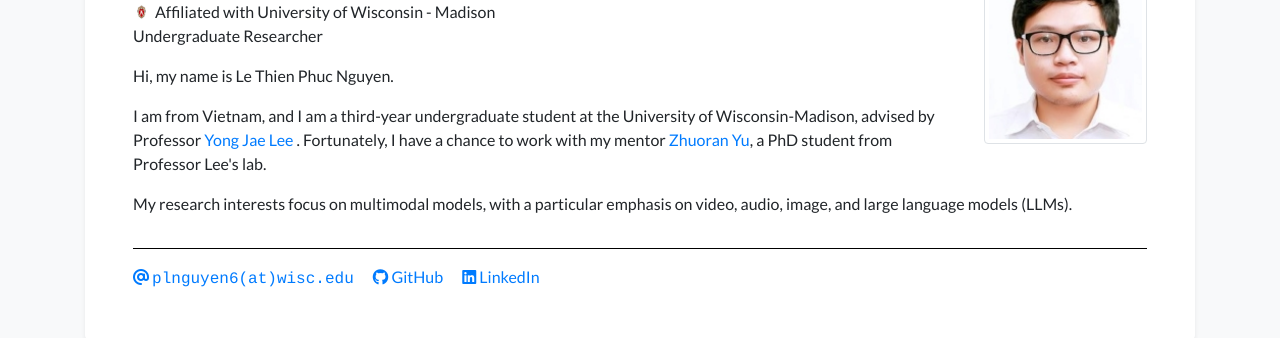
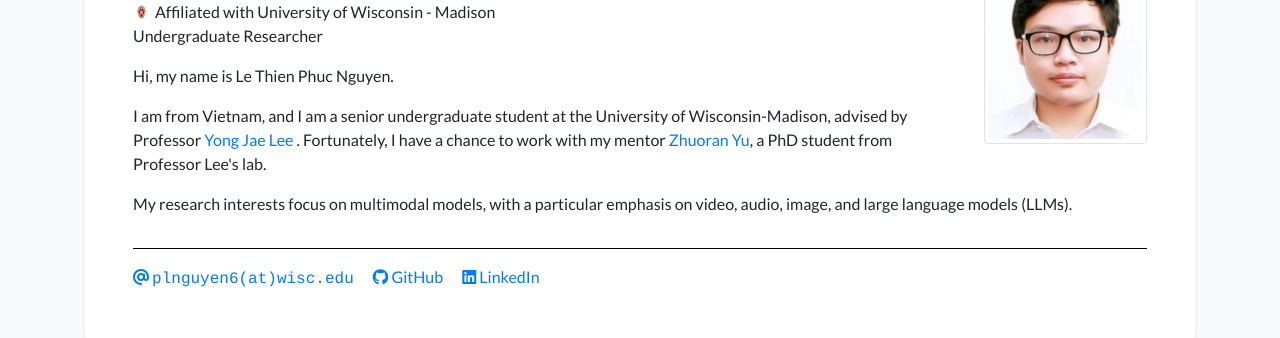
Before and after one commit to plnguyen2908/plnguyen2908.github.io, a Jekyll site: the page built from index.html, in a window 1280 px wide and 900 px high. Shown: the part 184-522 px from the top of the window. Built offline with Jekyll 4.4.1, drawn with Linux system fonts in a browser that asks for light colours; nearby versions of some CDN libraries; a style sheet for code colours, icons or effects is not loaded.

Commit message:
update profile

```diff
--- a/_data/profile.yml
+++ b/_data/profile.yml
@@ -21,7 +21,7 @@ linkedin: plnguyen2908
 short_bio_text_justify: false
 short_bio: <div>
   <p>
-  Hi, my name is Le Thien Phuc Nguyen. </p> <p> I am from Vietnam, and I am a third-year undergraduate student at the University of Wisconsin-Madison, advised by Professor <a href="https://pages.cs.wisc.edu/~yongjaelee/"> Yong Jae Lee </a>.
+  Hi, my name is Le Thien Phuc Nguyen. </p> <p> I am from Vietnam, and I am a senior undergraduate student at the University of Wisconsin-Madison, advised by Professor <a href="https://pages.cs.wisc.edu/~yongjaelee/"> Yong Jae Lee </a>.
   Fortunately, I have a chance to work with my mentor <a href="https://www.zhuoranyu.com/">Zhuoran Yu</a>, a PhD student from Professor Lee's lab.
   </p>
   <p>
```
